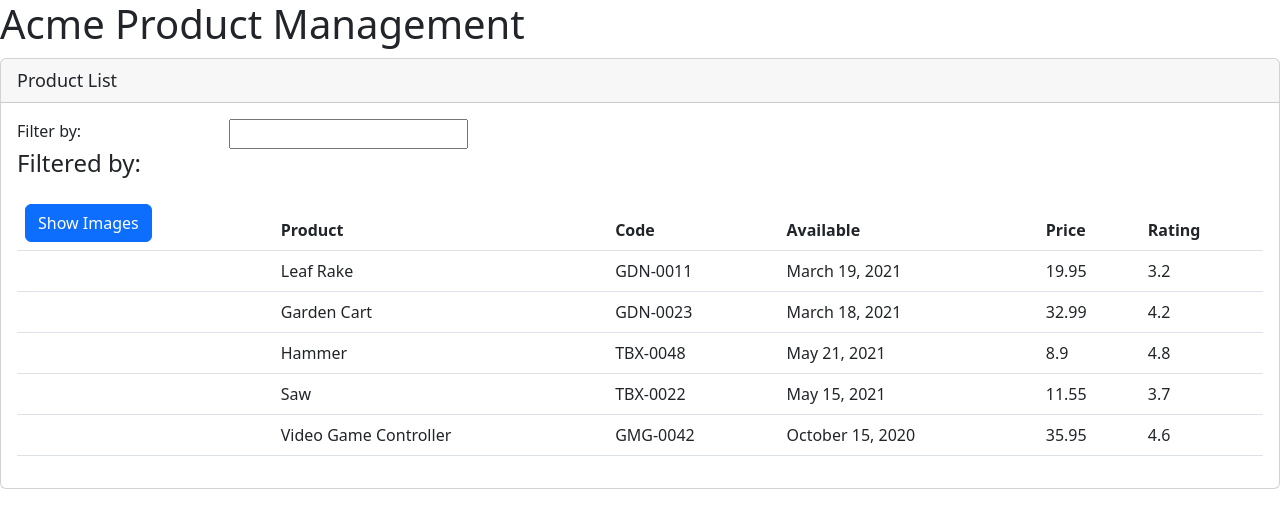
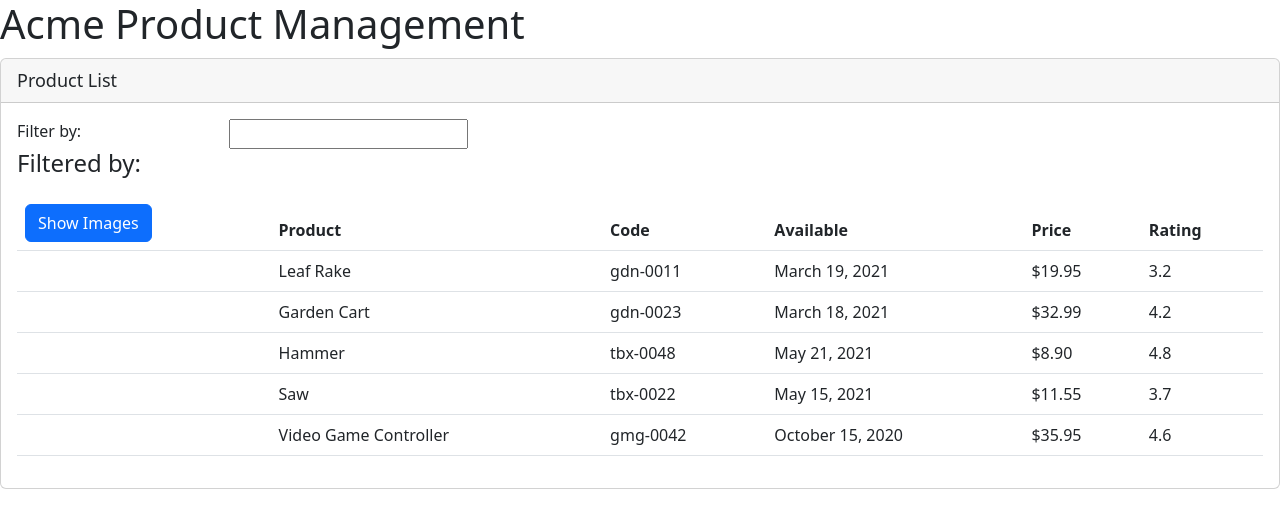
Before and after one commit to KKlejbor/Angular-GettingStarted, an Angular app: page / in a window 1280 px wide. Shown: the top 528 px of the page. Built offline with nearby package versions, Linux system fonts and the light colour scheme.

Commit message:
Format product price and code
Use pipes to format product code and price

```diff
--- a/src/app/products/product-list.component.html
+++ b/src/app/products/product-list.component.html
@@ -43,9 +43,9 @@
                                  [style.margin.px]="imageMargin">
                         </td>
                         <td>{{product.productName}}</td>
-                        <td>{{product.productCode}}</td>
+                        <td>{{product.productCode | lowercase}}</td>
                         <td>{{product.releaseDate}}</td>
-                        <td>{{product.price}}</td>
+                        <td>{{product.price | currency:"USD":"symbol":"1.2-2"}}</td>
                         <td>{{product.starRating}}</td>
                     </tr>
                 </tbody>
```
